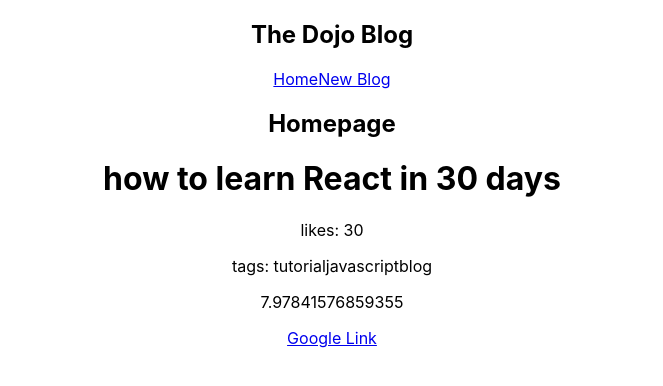
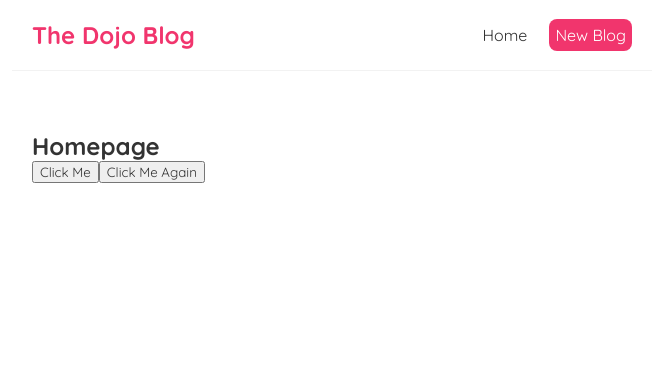
Before and after one commit to aysf/reactblog, a React (Create React App) app: page / in a window 1280 px wide. Shown: the top 386 px of the page, without its empty margins (308-971 px from the left). Built offline with nearby package versions, Linux system fonts and the light colour scheme; the HTML template or start-up script is replaced by a standard one.

Commit message:
event click

```diff
--- a/src/App.css
+++ /dev/null
@@ -1,38 +0,0 @@
-.App {
-  text-align: center;
-}
-
-.App-logo {
-  height: 40vmin;
-  pointer-events: none;
-}
-
-@media (prefers-reduced-motion: no-preference) {
-  .App-logo {
-    animation: App-logo-spin infinite 20s linear;
-  }
-}
-
-.App-header {
-  background-color: #282c34;
-  min-height: 100vh;
-  display: flex;
-  flex-direction: column;
-  align-items: center;
-  justify-content: center;
-  font-size: calc(10px + 2vmin);
-  color: white;
-}
-
-.App-link {
-  color: #61dafb;
-}
-
-@keyframes App-logo-spin {
-  from {
-    transform: rotate(0deg);
-  }
-  to {
-    transform: rotate(360deg);
-  }
-}
--- a/src/App.js
+++ b/src/App.js
@@ -1,24 +1,14 @@
-import './App.css';
 import Home from './Home';
 import Navbar from './Navbar';
 
 function App() {
-  const title = "how to learn React in 30 days"
-  const like = 30
-  const tags = ["tutorial", "javascript", "blog"]
-  const link = "https://google.com"
+
   return (
     <div className="App">
       <Navbar />
       <div className='content'>
         <Home />
       </div>
-
-      <h1>{ title }</h1>
-      <p>likes: { like }</p>
-      <p>tags: { tags }</p>
-      <p>{ Math.random() * 10 }</p>
-      <a href={link}>Google Link</a>
     </div>
   );
 }
--- a/src/Home.js
+++ b/src/Home.js
@@ -1,9 +1,20 @@
 import React from 'react'
 
 const Home = () => {
+
+  const handleClick = (e) => {
+    console.log("helooo", e.target)
+  }
+
+  const handleClickWithParam = (name, e) => {
+    console.log("helo " + name, e.target)
+  }
+
   return (
-    <div className='Home'>
+    <div className='home'>
         <h2>Homepage</h2>
+        <button onClick={handleClick}>Click Me</button>
+        <button onClick={(e) => handleClickWithParam("Marioo", e)}>Click Me Again</button>
     </div>
   )
 }
--- a/src/Navbar.js
+++ b/src/Navbar.js
@@ -2,11 +2,15 @@
 
 const Navbar = () => {
   return (
-    <nav className='Navbar'>
+    <nav className='navbar'>
         <h1>The Dojo Blog</h1>
         <div className='links'>
             <a href='/'>Home</a>
-            <a href='/create'>New Blog</a>
+            <a href='/create' style={{
+          color: 'white',
+          backgroundColor: '#f1356d',
+          borderRadius: '8px'
+        }}>New Blog</a>
         </div>
     </nav>
   )
--- a/src/index.css
+++ b/src/index.css
@@ -1,13 +1,39 @@
-body {
+@import url('https://fonts.googleapis.com/css2?family=Quicksand:wght@300;400;500;600;700&display=swap');
+
+* {
   margin: 0;
-  font-family: -apple-system, BlinkMacSystemFont, 'Segoe UI', 'Roboto', 'Oxygen',
-    'Ubuntu', 'Cantarell', 'Fira Sans', 'Droid Sans', 'Helvetica Neue',
-    sans-serif;
-  -webkit-font-smoothing: antialiased;
-  -moz-osx-font-smoothing: grayscale;
+  font-family: "Quicksand";
+  color: #333;
 }
 
-code {
-  font-family: source-code-pro, Menlo, Monaco, Consolas, 'Courier New',
-    monospace;
+.navbar {
+  padding: 20px;
+  display: flex;
+  align-items: center;
+  max-width: 600px;
+  margin: 0 auto;
+  border-bottom: 1px solid #f2f2f2;
 }
+
+.navbar h1 {
+  color: #f1356d;
+}
+
+.navbar .links {
+  margin-left: auto;
+}
+
+.navbar a {
+  margin-left: 16px;
+  text-decoration: none;
+  padding: 6px;
+}
+
+.navbar a:hover {
+  color: #f1356d;
+}
+.content {
+  max-width: 600px;
+  margin: 40px auto;
+  padding: 20px;
+}
```
Also changed, not shown: 1 other file (tests, documents, lock files or other folders).
